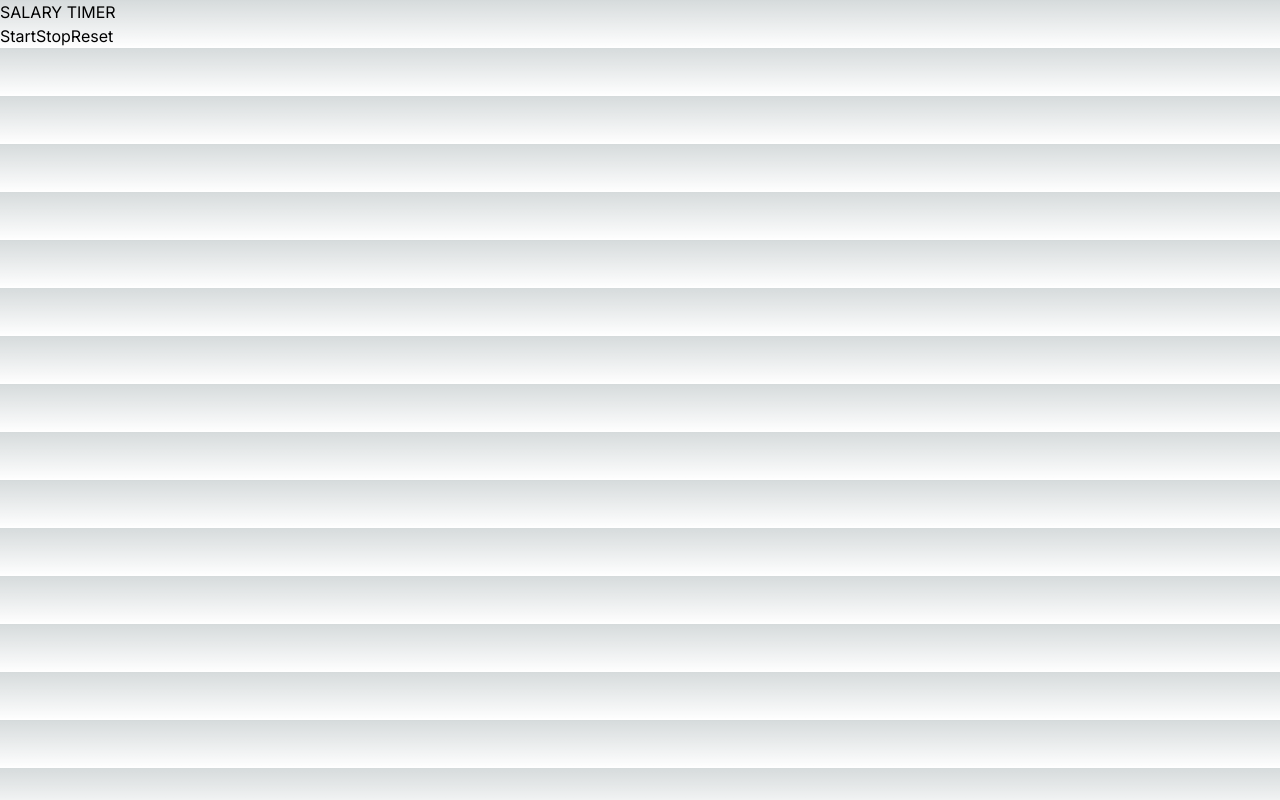
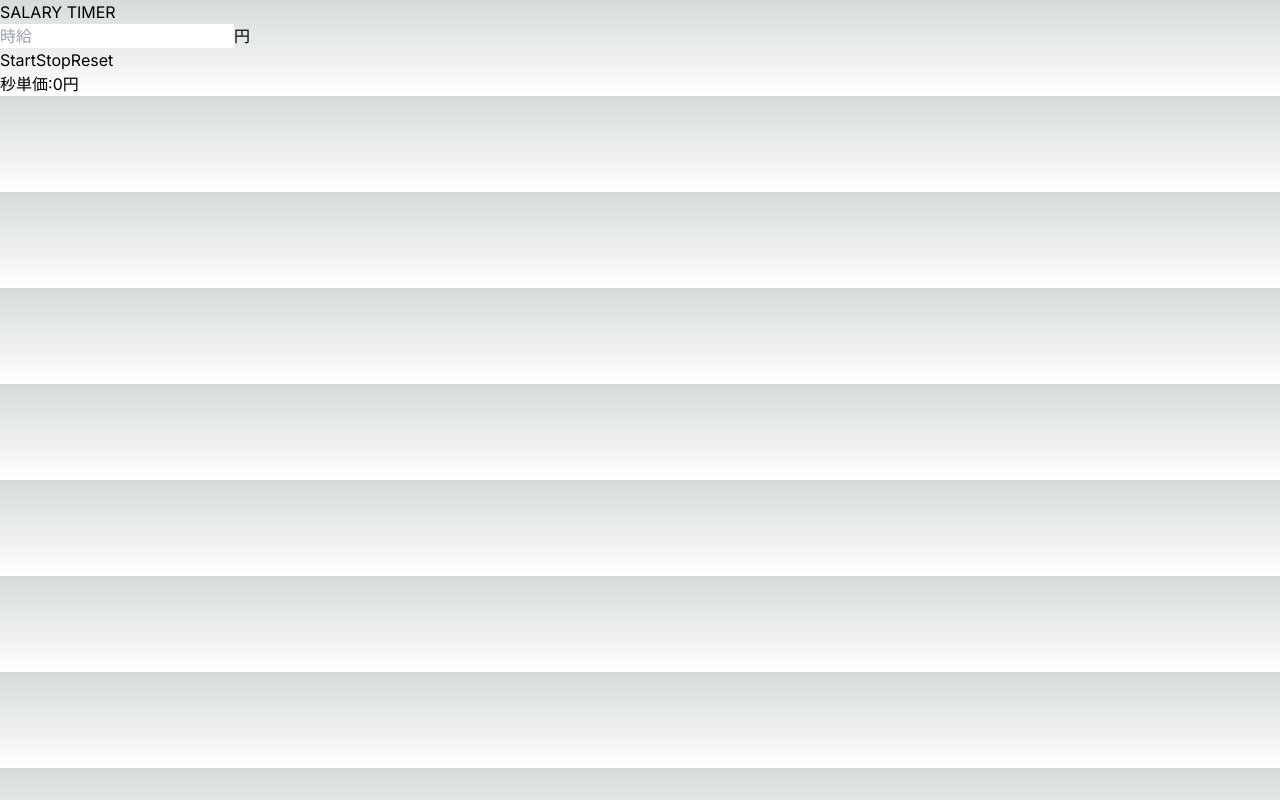
Before and after one commit to minusno0708/salary-clocker, a Next.js app in the folder app/: page / in a window 1280 px wide. Built offline with nearby package versions, Linux system fonts and the light colour scheme.

Commit message:
feat:時給の入力を追加

```diff
--- a/app/src/app/page.tsx
+++ b/app/src/app/page.tsx
@@ -1,14 +1,30 @@
+"use client";
+
 import React, { useState } from "react";
 
 export default function Home() {
+  const [salary, setSalary] = useState("");
+
   return (
     <div>
       <h1>SALARY TIMER</h1>
+      <div>
+        <input
+          type="number"
+          placeholder="時給"
+          value={salary}
+          onChange={(event) => setSalary(event.target.value)}
+        />
+        円
+      </div>
       <div>
         <button>Start</button>
         <button>Stop</button>
         <button>Reset</button>
       </div>
+      <div>
+        秒単価:{salary/(60*60)}円
+      </div>
     </div>
   );
 }
```
